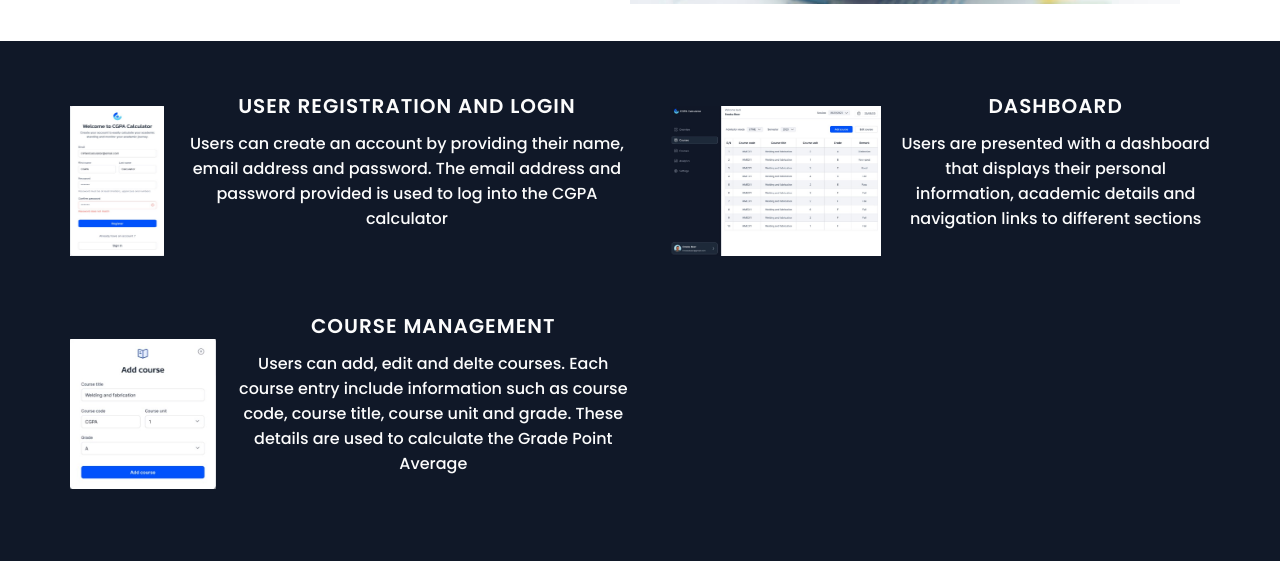
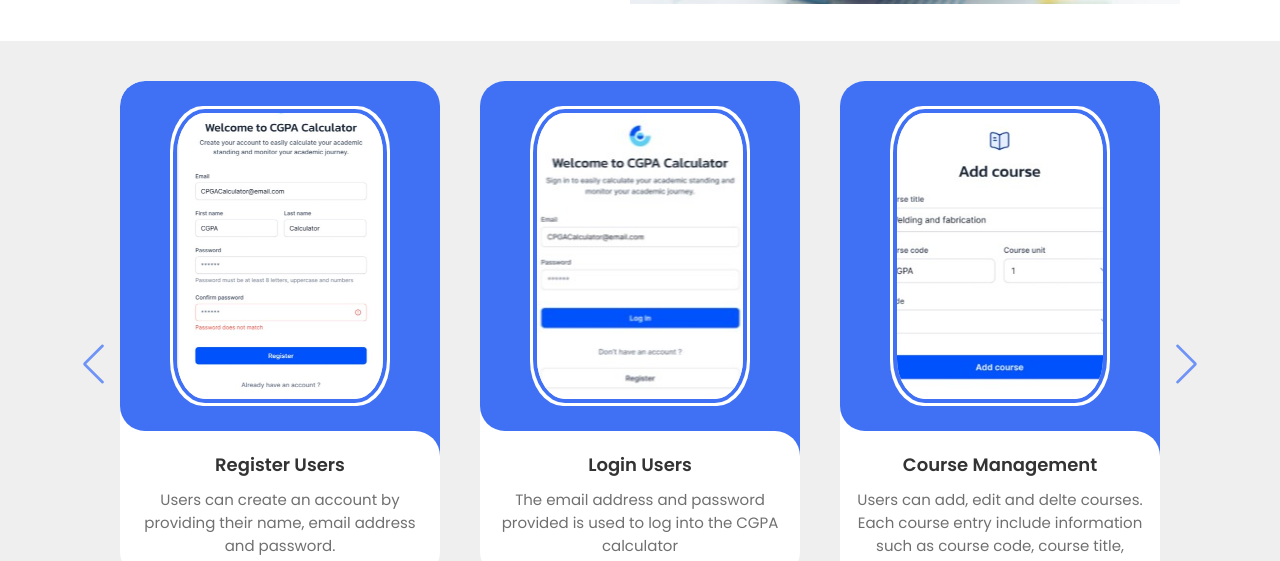
Before and after one commit to isybliss/portfolio-landing-page, a plain HTML site: page index.html in a window 1280 px wide. Shown: the part 549-1110 px from the top of the page. Drawn offline with Linux system fonts and the light colour scheme.

Commit message:
updated feature section

```diff
--- a/style.css
+++ b/css/style.css
@@ -126,41 +126,111 @@ label{
     z-index: 3;
     display: none;
 }
-
-/************ Features section **************/
-.feature{
-    background: #101828;
-    color: #fcfcfc;
-    padding: 30px 50px;
-    display: grid;
-    grid-template-columns: auto auto;
+/**************FEATURES USING CARD SLIDER*******************/
+.container{
+    display: flex;
+    align-items: center;
+    justify-content: center;
+    background-color: #efefef;
 }
-
-.sub-feature {
-    padding: 20px;
-    text-align: center;
+.slide-container{
+    max-width: 1120px;
+    width: 100%;
+    padding: 40px 0;
+}
+.slide-content{
+    margin: 0 40px;
+    overflow: hidden;
+    border-radius: 25px;
+}
+.card{
+    border-radius: 25px;
+    background-color: #fff;
+}
+.image-content,
+.card-content{
     display: flex;
-    justify-content: space-between;
+    flex-direction: column;
     align-items: center;
-    gap: 20px;
+    padding: 20px 14px;
 }
-
-.sub-feature img {
-    width: 50%;
-    height: 150px;
+.image-content{
+    position: relative;
+    row-gap: 5px;
+    padding: 25px 0;
 }
-.sub-feature .textBox h3 {
-    font-size: 20px;
-    text-transform: uppercase;
+.overlay{
+    position: absolute;
+    left: 0;
+    top: 0;
+    height: 100%;
+    width: 100%;
+    background-color: #4070f4;
+    border-radius: 25px 25px 0 25px;
+}
+.overlay::before,
+.overlay::after{
+    content: "";
+    position: absolute;
+    right: 0;
+    bottom: -40px;
+    height: 40px;
+    width: 40px;
+    background-color: #4070f4;
+}
+.overlay::after{
+    border-radius: 0 25px 0 0;
+    background-color: #fff;
+}
+.card-image{
+    position: relative;
+    height: 300px;
+    width: 220px;
+    border-radius: 15%;
+    background: #fff;
+    padding: 3px;
+}
+.card-image .card-img{
+    height: 100%;
+    width: 100%;
+    object-fit: cover;
+    border-radius: 15%;
+    border: 4px solid #4070f4;
+}
+.name{
+    font-size: 18px;
     font-weight: 600;
-    letter-spacing: 1px;
-    margin-bottom: 10px;
+    color: #333;
+    padding-bottom: 10px;
+}
+.description{
+    font-size: 15px;
+    color: #707070;
     text-align: center;
 }
-.sub-feature .textBox p {
-    font-size: 16px;
-    font-weight: 500;
-    margin-bottom: 40px;
+.swiper-navBtn{
+    color: #6e93f7;
+    transition: color 0.3s ease;
+}
+.swiper-navBtn:hover{
+    color: #4070f4;
+}
+.swiper-navBtn::before,
+.swiper-navBtn::after{
+    font-size: 40px;
+}
+.swiper-button-next{
+    right: 0;
+}
+.swiper-button-prev{
+    left: 0;
+}
+.swiper-pagination-bullet{
+    background-color: #6e93f7;
+    opacity: 1;
+}
+.swiper-pagination-bullet-active{
+    background-color: #4070f4;
 }
 
 /***Responsive styles****/
@@ -227,15 +297,8 @@ label{
     .content .textBox p {
         font-size: 16px;
     }
-    .sub-feature .textBox h3 {
-        font-size: 16px;
-        margin-bottom: 5px;
-    }
-    .sub-feature .textBox p {
-        font-size: 14px;
-    }
+}
 
-}
 @media (max-width: 850px) {
     .content {
         display: flex;
@@ -247,27 +310,18 @@ label{
     .content .imgBox img{
         width: 100%;
     }
-    .feature {
-        display: grid;
-        grid-template-columns: auto;
+}
+
+@media screen and (max-width: 768px) {
+    .slide-content{
+        margin: 0 10px;
     }
-
-    .sub-feature {
-        display: flex;
-        justify-content: center;
-        align-items: center;
-    }
-
-    .sub-feature .textBox h3 {
-        font-size: 16px;
-        margin-bottom: 7px;
-    }
-    .sub-feature .textBox p {
-        font-size: 14px;
+    .swiper-navBtn{
+        display: none;
     }
 }
 
-@media (max-width: 560px){
+@media (max-width: 560px) {
     .content .textBox h2 {
         font-size: 35px;
         line-height: 40px;
--- a/index.html
+++ b/index.html
@@ -5,7 +5,12 @@
     <meta http-equiv="X-UA-Compatible" content="IE=edge">
     <meta name="viewport" content="width=device-width, initial-scale=1.0">
     <title>CGPA Landing Page</title>
-    <link rel="stylesheet" href="style.css">
+
+    <!--Swiper CSS-->
+    <link rel="stylesheet" href="css/unpkg.com_swiper@8.4.7_swiper-bundle.min.css">
+
+    <!-- CSS-->
+    <link rel="stylesheet" href="css/style.css">
     <link rel="stylesheet" href="https://cdnjs.cloudflare.com/ajax/libs/font-awesome/6.4.0/css/all.min.css">
 </head>
 <body>
@@ -36,40 +41,68 @@
             </div>
         </div>
     </section>
-    <div class="feature" id="feature">
-        <div class="sub-feature">
-            <img src="images/register_img.jpg" alt="">
-            <div class="textBox">
-                <h3>User Registration and Login</h3>
-                <p>Users can create an account by providing their name, email address and password.
-                The email address and password provided is used to log into the CGPA calculator</p>
+    <div class="container" id="feature">
+        <div class="slide-container swiper">
+            <div class="slide-content">
+                <div class="card-wrapper swiper-wrapper">
+                    <div class="card swiper-slide">
+                        <div class="image-content">
+                            <span class="overlay"></span>
+
+                            <div class="card-image">
+                                <img src="images/register_img.jpg" alt="" class="card-img">
+                            </div>
+                        </div>
+                        <div class="card-content">
+                            <h2 class="name">Register Users</h2>
+                            <p class="description">Users can create an account by providing their name, email address and password.</p>
+                        </div>
+                    </div>
+                    <div class="card swiper-slide">
+                        <div class="image-content">
+                            <span class="overlay"></span>
+
+                            <div class="card-image">
+                                <img src="images/login_img.jpg" alt="" class="card-img">
+                            </div>
+                        </div>
+                        <div class="card-content">
+                            <h2 class="name">Login Users</h2>
+                            <p class="description">The email address and password provided is used to log into the CGPA calculator</p>
+                        </div>
+                    </div>
+                    <div class="card swiper-slide">
+                        <div class="image-content">
+                            <span class="overlay"></span>
+
+                            <div class="card-image">
+                                <img src="images/course_manage_img.jpg" alt="" class="card-img">
+                            </div>
+                        </div>
+                        <div class="card-content">
+                            <h2 class="name">Course Management</h2>
+                            <p class="description">Users can add, edit and delte courses. Each course entry include information such
+                                as course code, course title, course unit and grade. These details are used to calculate the Grade Point Average</p>
+                        </div>
+                    </div>
+                </div>
             </div>
+            <div class="swiper-button-next swiper-navBtn"></div>
+            <div class="swiper-button-prev swiper-navBtn"></div>
+            <div class="swiper-pagination"></div>
+        </div>
+    </div>
 
-        </div>
-        <div class="sub-feature">
-            <img src="images/dashboard_img.jpg" class="dashboard-img" alt="">
-            <div class="textBox">
-                <h3>Dashboard</h3>
-                <p>Users are presented with a dashboard that displays their personal information,
-                academic details and navigation links to different sections</p>
-            </div>
-        </div>
-        <div class="sub-feature">
-            <img src="images/course_manage_img.jpg" alt="">
-            <div class="textBox">
-                <h3>Course Management</h3>
-                <p>Users can add, edit and delte courses. Each course entry include information such
-                as course code, course title, course unit and grade. These details are used to calculate the Grade Point Average</p>
-            </div>
-
-        </div>
-        <div class="feature1"></div>
-        <div class="feature1"></div>
-    </div>
     <div class="media-icons">
         <a href="#"><i class="fa-brands fa-facebook-f"></i></a>
         <a href="#"><i class="fa-brands fa-twitter"></i></a>
         <a href="#"><i class="fa-brands fa-instagram"></i></a>
     </div>
 </body>
+
+<!--Swiper Js-->
+<script src="js/unpkg.com_swiper@8.4.7_swiper-bundle.min.js"></script>
+
+<!--Javascript-->
+<script src="js/script.js"></script>
 </html>
--- /dev/null
+++ b/js/script.js
@@ -0,0 +1,29 @@
+var swiper = new Swiper(".slide-content", {
+    slidesPerView: 3,
+    spaceBetween: 40,
+    loop: true,
+    centerSlide: 'true',
+    fade: 'true',
+    grabCursor: 'true',
+    pagination: {
+      el: ".swiper-pagination",
+      clickable: true,
+      dynamicBullet: 'true',
+    },
+    navigation: {
+        nextEl: ".swiper-button-next",
+        prevEl: ".swiper-button-prev",
+    },
+
+    breakpoints:{
+        0: {
+            slidesPerView: 1,
+        },
+        520: {
+            slidesPerView: 2,
+        },
+        950: {
+            slidesPerView: 3,
+        },
+    },
+  });
```
Also changed, not shown: css/unpkg.com_swiper@8.4.7_swiper-bundle.min.css (added), js/unpkg.com_swiper@8.4.7_swiper-bundle.min.js (added).
